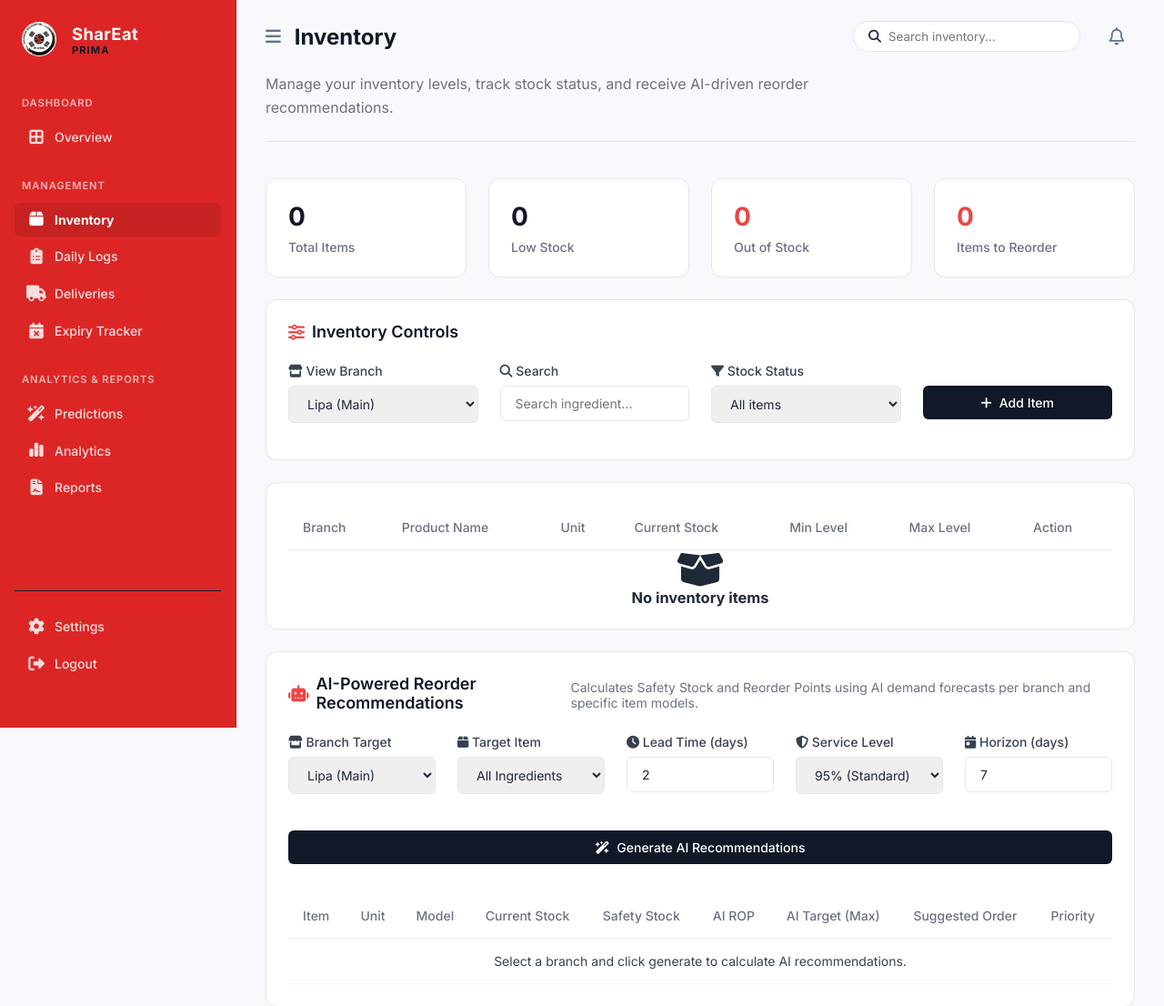
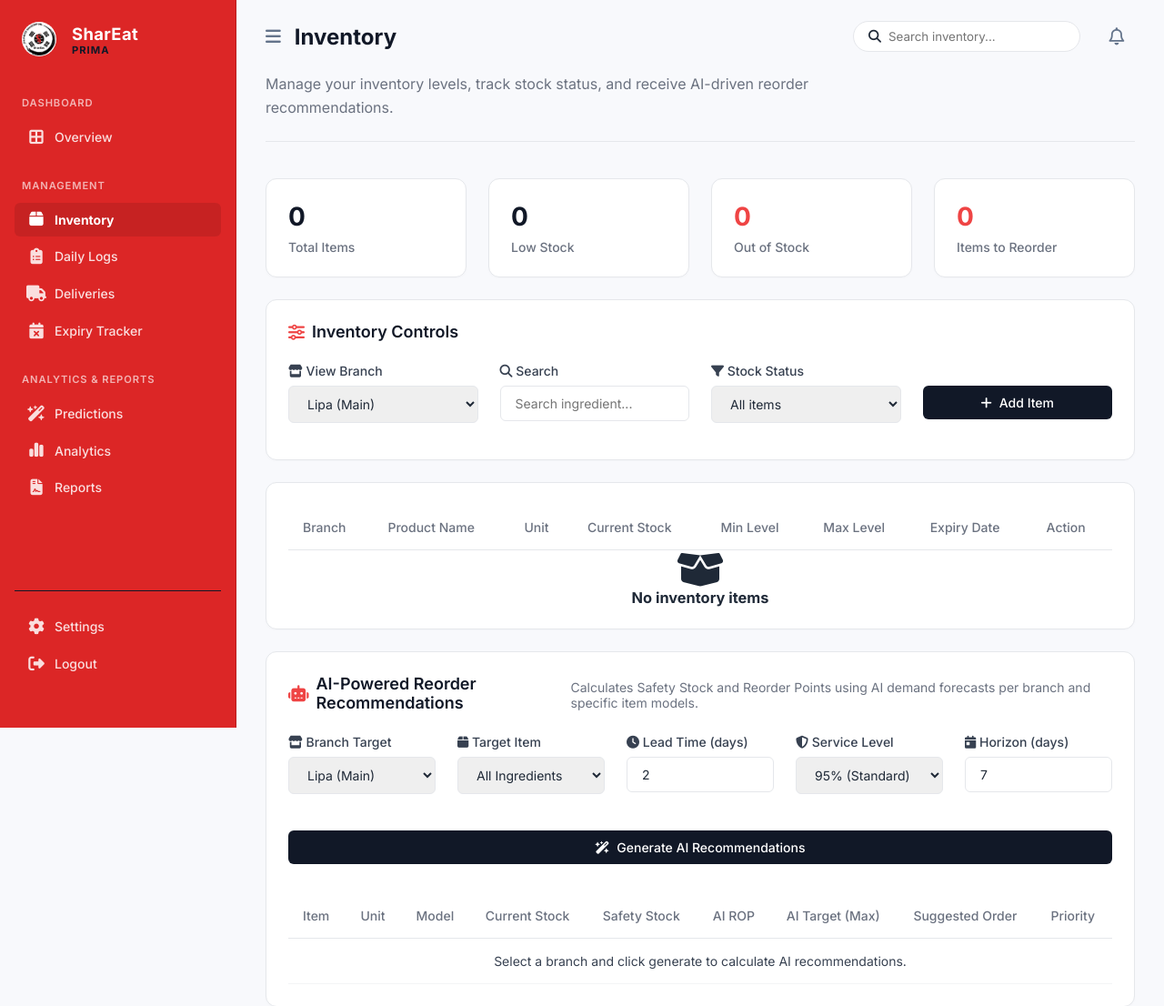
Before and after one commit to excesting/shareitV1, a Flask app: page /inventory in a window 1280 px wide. Shown: the top 1106 px of the page at 91% size. Run offline with Flask 3, Linux system fonts and the light colour scheme; the visitor is signed in with stand-in values (Sample User, id 1); data that the repository does not hold is empty; some libraries are stand-ins or nearby versions.

Commit message:
Add Expiry Date field to inventory table and form

```diff
--- a/templates/inventory.html
+++ b/templates/inventory.html
@@ -53,7 +53,7 @@
 <div class="card mb-6">
   <div class="table-container">
     <table class="table">
-      <thead><tr><th>Branch</th><th>Product Name</th><th>Unit</th><th>Current Stock</th><th>Min Level</th><th>Max Level</th><th>Action</th></tr></thead>
+      <thead><tr><th>Branch</th><th>Product Name</th><th>Unit</th><th>Current Stock</th><th>Min Level</th><th>Max Level</th><th>Expiry Date</th><th>Action</th></tr></thead>
       <tbody id="inventoryTableBody"></tbody>
     </table>
   </div>
@@ -189,6 +189,11 @@
           <label class="form-label" for="invMax">Max Level (Capacity)</label>
           <input id="invMax" type="number" class="form-control" min="0" step="0.01" required />
         </div>
+        <div class="form-group" style="grid-column: span 2;">
+          <label class="form-label" for="invExpiry"><i class="fas fa-calendar-xmark" style="color:#ef4444;"></i> Expiration Date</label>
+          <input id="invExpiry" type="date" class="form-control" />
+          <small class="text-muted text-xs">Leave blank if not applicable. Updated automatically when a delivery is received.</small>
+        </div>
       </div>
       <div class="d-flex justify-end items-center mt-4" style="gap: 0.75rem;">
         <button type="button" class="btn btn-secondary" data-close="true">Cancel</button>
```
